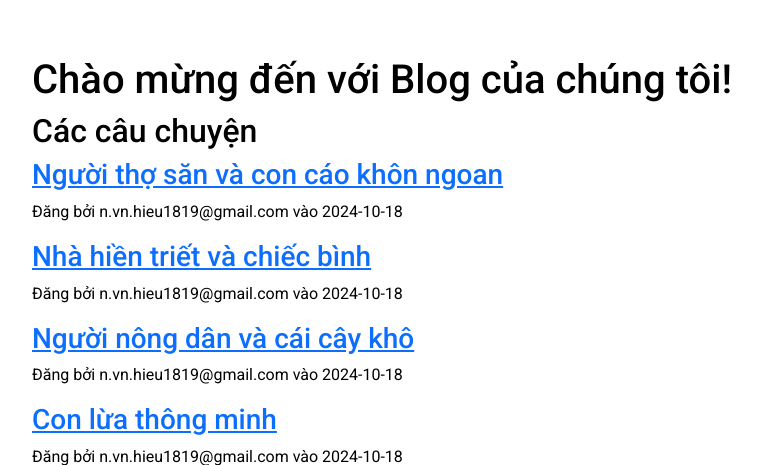
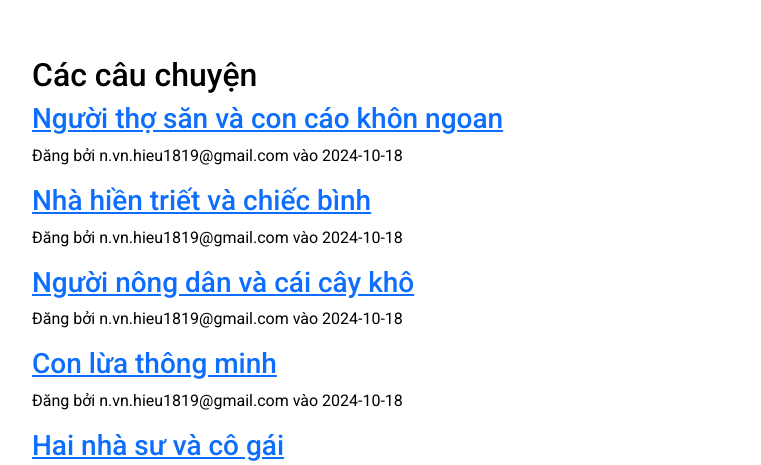
Before and after one commit to hieuchaydi/truyenchu, a Flask app: page / in a window 1280 px wide. Shown: the part 92-557 px from the top of the page, without its empty margins (50-811 px from the left). Run offline with Flask 3, Linux system fonts and the light colour scheme; data comes from the database, SQL or seed files in the repository; parts of the project's set-up code (start-up, migrations or seed data) failed here and were passed over.

Commit message:
Update home.html
update home.html delete header Chào mừng đến với Blog của chúng tôi!

Signed-off-by: Hieu <153698628+hieuchaydi@users.noreply.github.com>

```diff
--- a/app/templates/home.html
+++ b/app/templates/home.html
@@ -3,7 +3,6 @@
 {% block title %}Trang Chủ{% endblock %}
 
 {% block content %}
-<h1>Chào mừng đến với Blog của chúng tôi!</h1>
 <h2>Các câu chuyện</h2>
 
 {% for story in stories %}
```
